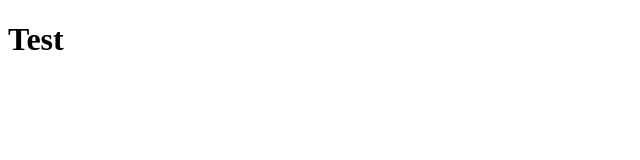
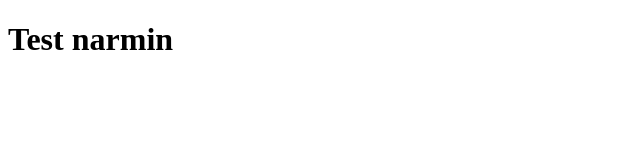
Before and after one commit to NarminSamed/v1-dev, a website: page index.html in a window 1280 px wide. Shown: the whole page, without its empty margins (0-640 px from the left). Drawn offline with Linux system fonts and the light colour scheme.

Commit message:
test-narmin

```diff
--- a/index.html
+++ b/index.html
@@ -6,6 +6,6 @@
     <title> Document title</title>
 </head>
 <body>
-    <h1>Test</h1>
+    <h1>Test narmin</h1>
 </body>
 </html>
```
